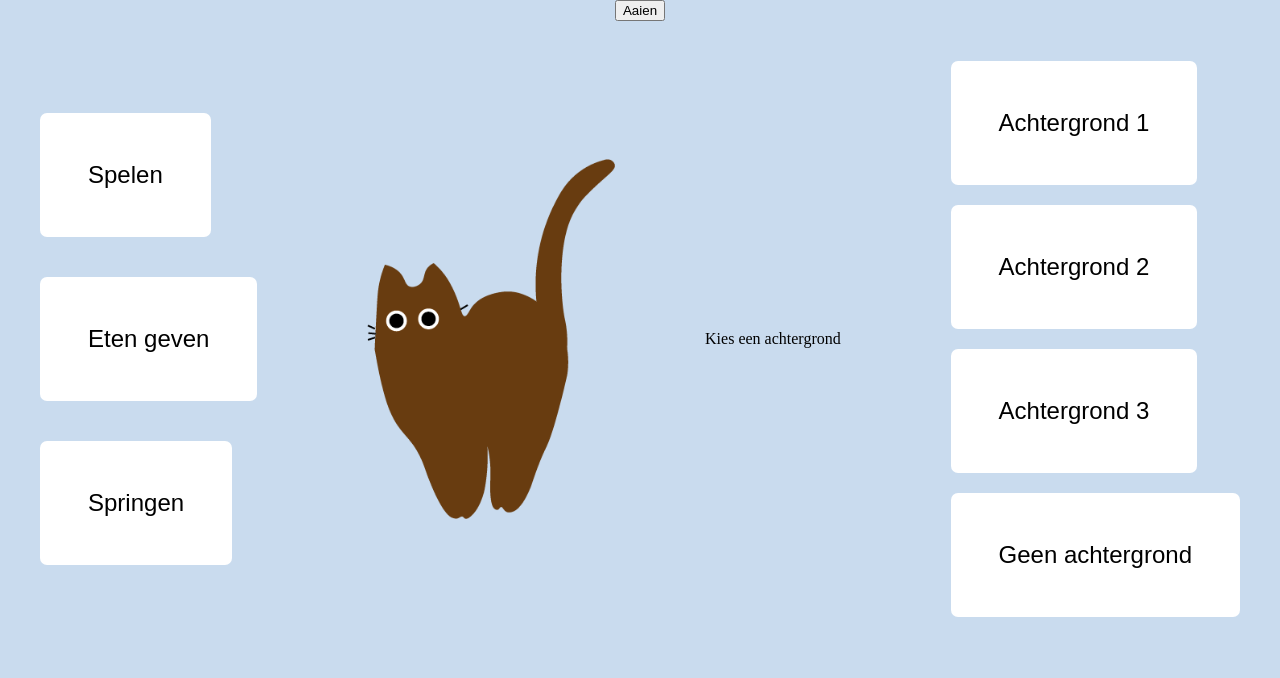
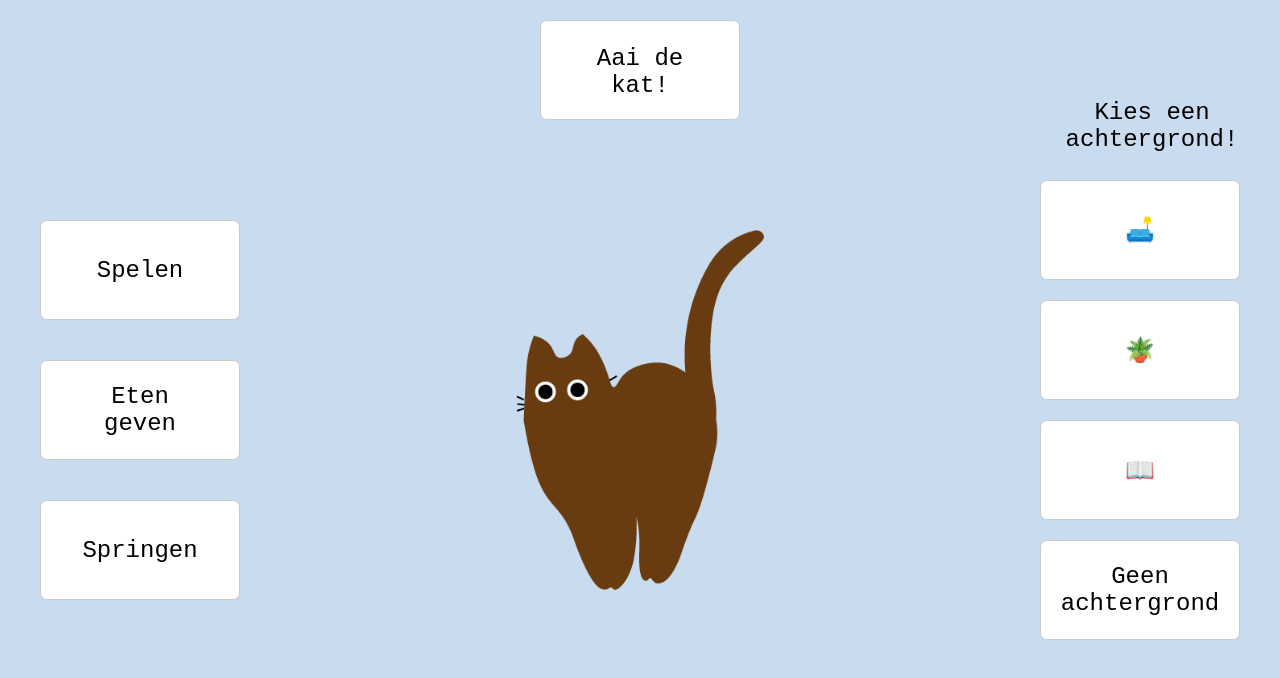
Before and after one commit to anoukschaafsma2/Inleding-Programmeren, a plain HTML site: page index.html in a window 1280 px wide. Drawn offline with Linux system fonts and the light colour scheme.

Commit message:
Add files via upload

```diff
--- a/css/styles.css
+++ b/css/styles.css
@@ -5,7 +5,7 @@ body {
   text-align: center;
   background-size: contain;
   background-repeat: no-repeat;
-  background-position: center center;
+  background-position: center;
   background-attachment: fixed;
 }
 
@@ -22,17 +22,53 @@ body {
   align-items: flex-start;
 }
 
+p{
+  text-align: center;
+}
+
+#kiesachtergrond{
+  position: absolute;
+  top: 75px;
+  left: 90%;
+  transform: translateX(-50%);
+  font-size: 1.5em;
+  font-family:'Courier New', Courier, monospace;
+}
+
 .button, .background-button {
   display: flex;
+  align-items: center;
+  justify-content: center;
   gap: 5em;
   padding: 2em;
-  justify-content: center;
   margin: 20px;
   background-color: white;
-  border: white;
+  border: 1px solid #ccc;
   border-radius: 7px;
   font-size: 1.5em;
+  width: 200px;
+  height: 100px;
+  box-sizing: border-box;
+  font-family:'Courier New', Courier, monospace;
 }
+
+#aaien{
+  padding: 1em;
+  margin: 20px;
+  background-color: white;
+  border: 1px solid #ccc;
+  border-radius: 7px;
+  font-size: 1.5em;
+  width: 200px;
+  height: 100px;
+  box-sizing: border-box;
+  font-family:'Courier New', Courier, monospace;
+}
+
+#aaien:hover{
+  background-color: blueviolet;
+}
+
 
 .button:hover {
   background-color: #7defc5;
--- a/index.html
+++ b/index.html
@@ -11,7 +11,7 @@
 <body>
     <main>
 
-        <button src="images/hand.png" id="aaien">Aaien</button>
+        <button id="aaien">Aai de kat!</button>
 
         <div class="wrapper">
             <div class="container">
@@ -22,21 +22,31 @@
 
             <img class="staandeKat" src="images/staand.png" alt="staande kat">
 
-            <p>Kies een achtergrond</p>
+            <p id="kiesachtergrond">Kies een achtergrond!</p>
 
             <div id="background">
                 <button id="achtergrond-wk1-button" class="background-button"
-                    data-bg="images/woonkamer1.jpg">Achtergrond 1</button>
+                    data-bg="images/woonkamer1.jpg">🛋️</button>
                 <button id="achtergrond-wk2-button" class="background-button"
-                    data-bg="images/woonkamer2.jpg">Achtergrond 2</button>
+                    data-bg="images/woonkamer2.jpg">🪴</button>
                 <button id="achtergrond-wk3-button" class="background-button"
-                    data-bg="images/woonkamer3.jpg">Achtergrond 3</button>
+                    data-bg="images/woonkamer3.jpg">📖</button>
                 <button id="geen" class="background-button" data-bg="none">Geen achtergrond</button>
             </div>
         </div>
 
         <audio src="audio/cat-purringmeow.mp3" id="Purringcat"></audio>
         <audio src="audio/cat-eating.mp3" id="Eatingcat"></audio>
+
+        <!-- bronnen:
+                    https://www.istockphoto.com/nl/vector/woonkamer-interieur-comfortabele-bank-boekenkast-stoel-en-huisplanten-vector-vlakke-gm1300331505-392694794 (woonkamer afbeelding)
+                    https://nl.123rf.com/clipart-vectoren/woonkamer_modern.html?page=2 (woonkamer afbeelding)
+                    https://nl.vecteezy.com/vector-kunst/225506-vector-woonkamer-illustratie (woonkamer afbeelding)
+                    https://pixabay.com/sound-effects/cat-purring-and-meow-5928/ (purring audio)
+                    https://grayloon.com/blog/5-methods-for-implementing-webp-images-on-your-website (data-bg tag)
+                    https://pixabay.com/sound-effects/cat-eating-81278/ (eet audio)
+            -->
+
     </main>
     <script src="js/script.js"></script>
 </body>
--- a/js/script.js
+++ b/js/script.js
@@ -1,45 +1,51 @@
-const spelenButton = document.querySelector('.spelen');
-const etengevenButton = document.getElementById('etengeven');
-const aaienButton = document.getElementById('aaien');
-const springenButton = document.getElementById('springen');
-const staandeKat = document.querySelector('.staandeKat');
-const purAudio = document.getElementById('Purringcat');
-const eatAudio = document.getElementById('Eatingcat');
+const spelenButton = document.querySelector ('.spelen');
+const etengevenButton = document.getElementById ('etengeven');
+const aaienButton = document.getElementById ('aaien');
+const springenButton = document.getElementById ('springen');
+const staandeKat = document.querySelector ('.staandeKat');
+const purAudio = document.getElementById ('Purringcat');
+const eatAudio = document.getElementById ('Eatingcat');
 
-spelenButton.addEventListener('click', () => voerUit('spelen'));
-etengevenButton.addEventListener('click', () => voerUit('etengeven'));
-aaienButton.addEventListener('mouseover', () => voerUit('aaien'));
-springenButton.addEventListener('click', springen);
-
-function purring() {
-    purAudio.play();
+function purring () {
+  purAudio.play ();
 }
 
-function voerUit(actie) {
+function voerUit (actie) {
+  eatAudio.pause ();
+  eatAudio.currentTime = 0;
   if (actie === 'spelen') {
     staandeKat.src = 'images/speelt.png';
   } else if (actie === 'etengeven') {
     staandeKat.src = 'images/eten.png';
-        eatAudio.play()
+    eatAudio.play ();
   } else if (actie === 'aaien') {
     staandeKat.src = 'images/spelen.png';
-        purring();
+    purring ();
   } else if (actie === 'springen') {
     staandeKat.src = 'images/staand.png';
-        springen();
+    springen ();
   }
 }
 
-document.querySelectorAll('.background-button').forEach(button => {
-    button.addEventListener('click', function () {
-        const background = this.getAttribute('data-bg');
-        document.body.style.backgroundImage = background === 'none' ? '' : `url(${background})`;
+function springen () {
+    staandeKat.style.animation = 'springen 700ms ease-in-out';
+    setTimeout (() => {
+      staandeKat.style.animation = '';
+    }, 700);
+  }
+
+document.querySelectorAll ('.background-button').forEach (button => {
+  button.addEventListener ('click', function () {
+    const background = this.getAttribute ('data-bg');
+    if (background === 'none') {
+      document.body.style.backgroundImage = '';
+    } else {
+      document.body.style.backgroundImage = `url(${background})`;
+    }
   });
 });
 
-function springen() {
-    staandeKat.style.animation = 'springen 700ms ease-in-out';
-    setTimeout(() => {
-        staandeKat.style.animation = '';
-    }, 700);
-}
+spelenButton.addEventListener ('click', () => voerUit ('spelen'));
+etengevenButton.addEventListener ('click', () => voerUit ('etengeven'));
+aaienButton.addEventListener ('mouseover', () => voerUit ('aaien'));
+springenButton.addEventListener ('dblclick', springen);
```
Lines whose indentation alone changed are shown as unchanged.
